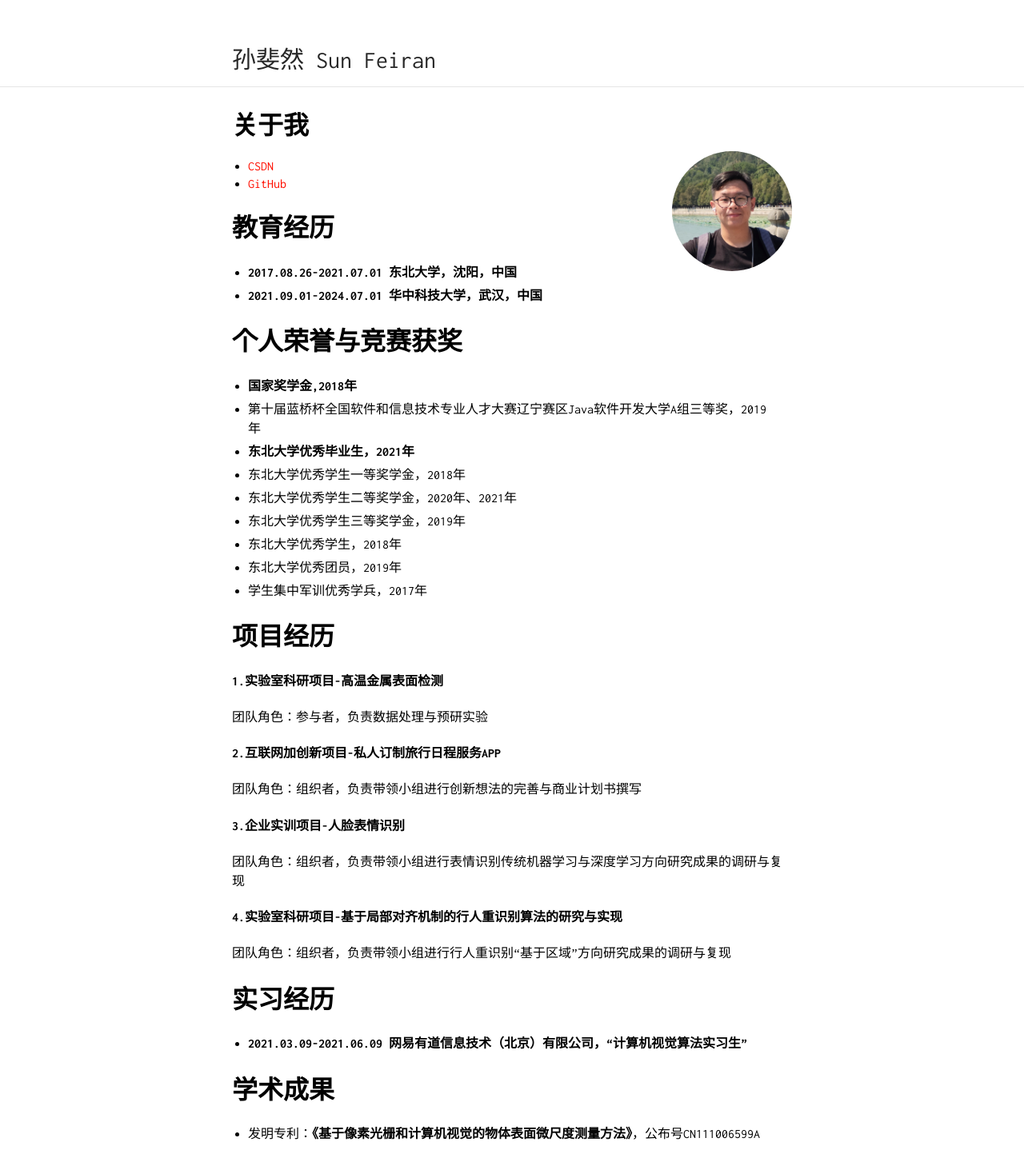
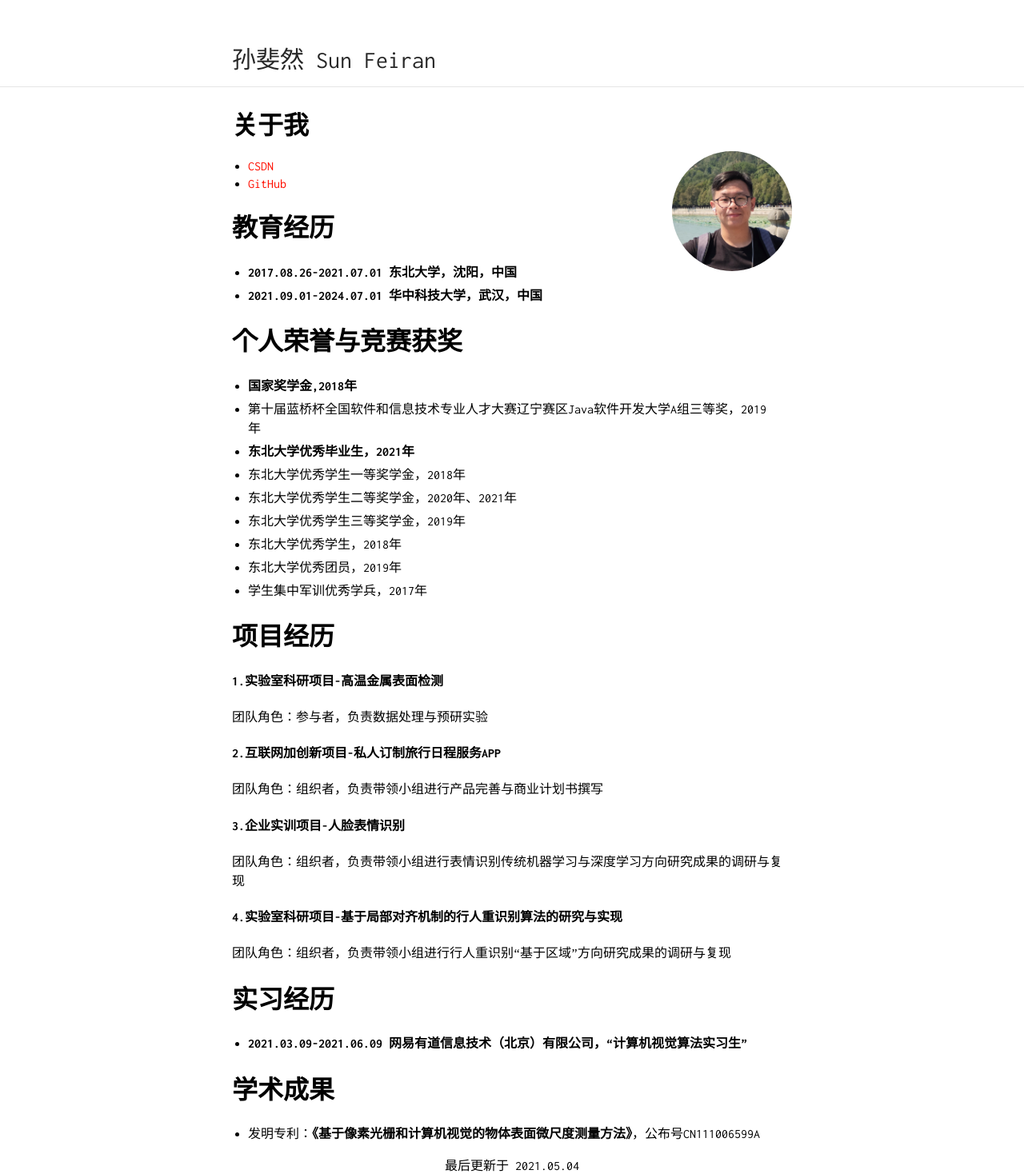
Before and after one commit to OrientTraveller/OrientTraveller.github.io, a Jekyll site: the page built from index.md, in a window 1280 px wide. Shown: the whole page at 80% size. Built offline with Jekyll 4.4.1, drawn with Linux system fonts in a browser that asks for light colours; our own code applies the rules of GitHub Pages for plain Markdown files; comment, search, counter and statistics services are not loaded; before the commit the page ends 1428 px from its top, so only the background shows below that.

Commit message:
Update index.md

```diff
--- a/index.md
+++ b/index.md
@@ -23,7 +23,7 @@
 #### 1.实验室科研项目-高温金属表面检测
 团队角色：参与者，负责数据处理与预研实验
 #### 2.互联网加创新项目-私人订制旅行日程服务APP
-团队角色：组织者，负责带领小组进行创新想法的完善与商业计划书撰写
+团队角色：组织者，负责带领小组进行产品完善与商业计划书撰写
 #### 3.企业实训项目-人脸表情识别
 团队角色：组织者，负责带领小组进行表情识别传统机器学习与深度学习方向研究成果的调研与复现
 #### 4.实验室科研项目-基于局部对齐机制的行人重识别算法的研究与实现
@@ -34,3 +34,6 @@
 
 # 学术成果
 - 发明专利：**《基于像素光栅和计算机视觉的物体表面微尺度测量方法》**，公布号CN111006599A
+
+
+<center>最后更新于 2021.05.04</center>
```
